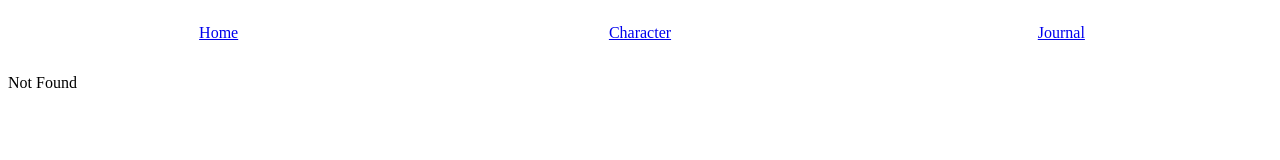
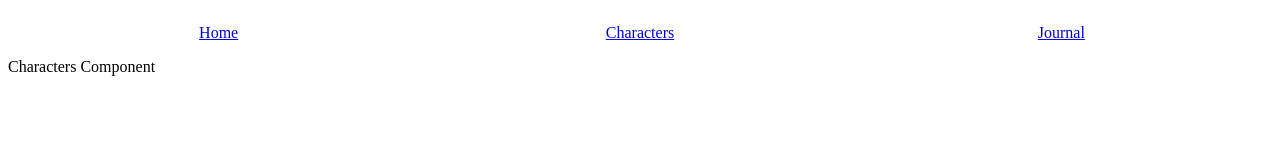
Before and after one commit to Seasick-Turtle/Character-Sheet, a React app: page /characters in a window 1280 px wide. Before the commit this address had no page. Built offline with nearby package versions, Linux system fonts and the light colour scheme.

Commit message:
Reorganize character components

```diff
--- a/app/components/App.js
+++ b/app/components/App.js
@@ -6,7 +6,7 @@
 } from 'react-router-dom';
 import Nav from './Nav';
 import Home from './Home';
-import Character from './Character';
+import Characters from './Characters';
 import Journal from './Journal';
 import '../index.css';
 
@@ -18,7 +18,7 @@
           <Nav />
           <Switch>
             <Route exact path='/' component={Home}/>
-            <Route path='/character' component={Character}/>
+            <Route path='/characters' component={Characters}/>
             <Route path='/journal' component={Journal}/>
             <Route render={function () {
               return <p>Not Found</p>
--- /dev/null
+++ b/app/components/Characters.js
@@ -0,0 +1,9 @@
+import React, {Component} from 'react';
+
+export default class Characters extends Component {
+  render() {
+    return (
+      <div>Characters Component</div>
+    )
+  }
+}
--- a/app/components/Nav.js
+++ b/app/components/Nav.js
@@ -1,8 +1,7 @@
-import React, {Component} from 'react';
+import React from 'react';
 import { NavLink } from 'react-router-dom';
 
-export default class Nav extends Component {
-  render() {
+export default function Nav () {
     return (
       <ul className='nav'>
         <li>
@@ -15,8 +14,8 @@
         <li>
           <NavLink
             activeClassName='active'
-            to='/character'>
-            Character
+            to='/characters'>
+            Characters
           </NavLink>
         </li>
         <li>
@@ -29,5 +28,4 @@
       </ul>
 
     )
-  }
 }
--- a/app/index.css
+++ b/app/index.css
@@ -10,7 +10,6 @@
 }
 
 ul li {
-	word-spacing: 2em;
 	width: 100%;
 }
 
```
Also changed, not shown: app/components/CharacterList.js (added, +11 -0 lines).
